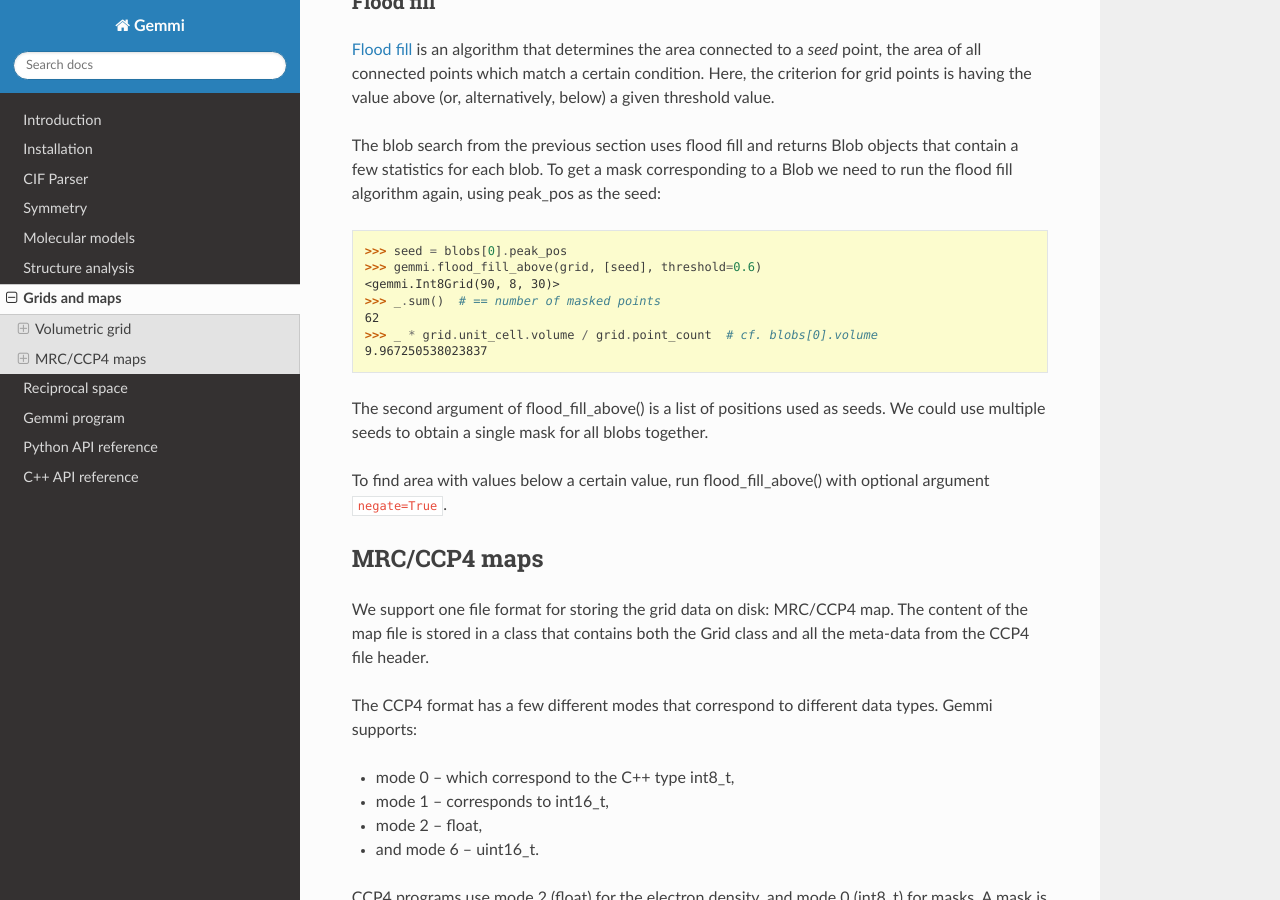
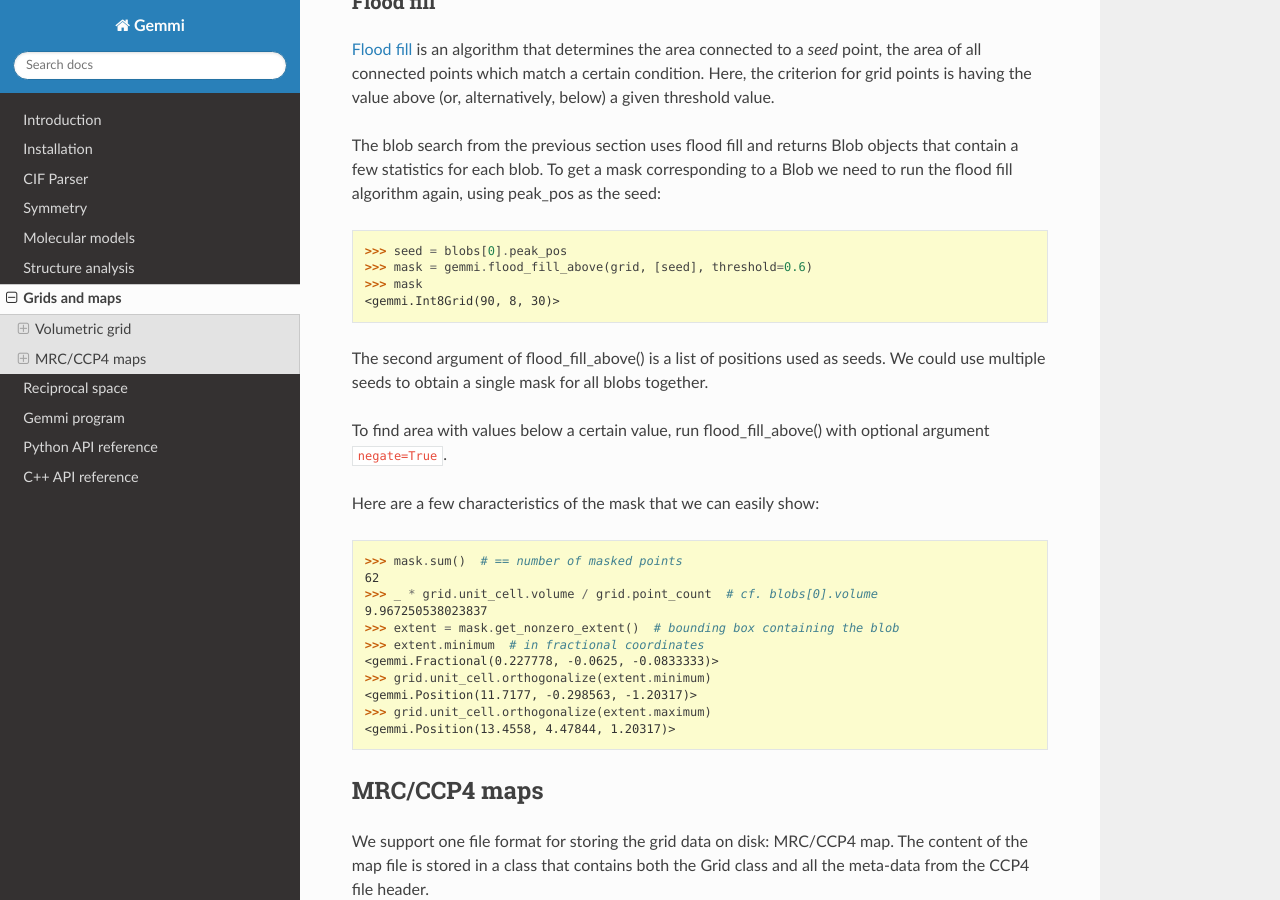
Before and after one commit to project-gemmi/gemmi, a Sphinx documentation site: the page built from docs/grid.rst, in a window 1280 px wide and 900 px high, scrolled down 10420 px. Built offline with Sphinx 7.4.7 and the Read the Docs theme 2.0.0, drawn with Linux system fonts in a browser that asks for light colours.

Commit message:
python bindings to get_nonzero_extent<int8_t>
for #218

```diff
--- a/docs/grid.rst
+++ b/docs/grid.rst
@@ -592,18 +592,32 @@ using peak_pos as the seed:
 .. doctest::
 
   >>> seed = blobs[0].peak_pos
-  >>> gemmi.flood_fill_above(grid, [seed], threshold=0.6)
+  >>> mask = gemmi.flood_fill_above(grid, [seed], threshold=0.6)
+  >>> mask
   <gemmi.Int8Grid(90, 8, 30)>
-  >>> _.sum()  # == number of masked points
-  62
-  >>> _ * grid.unit_cell.volume / grid.point_count  # cf. blobs[0].volume
-  9.967250538023837
+
 
 The second argument of flood_fill_above() is a list of positions used as seeds.
 We could use multiple seeds to obtain a single mask for all blobs together.
 
 To find area with values below a certain value,
 run flood_fill_above() with optional argument ``negate=True``.
+
+Here are a few characteristics of the mask that we can easily show:
+
+.. doctest::
+
+  >>> mask.sum()  # == number of masked points
+  62
+  >>> _ * grid.unit_cell.volume / grid.point_count  # cf. blobs[0].volume
+  9.967250538023837
+  >>> extent = mask.get_nonzero_extent()  # bounding box containing the blob
+  >>> extent.minimum  # in fractional coordinates
+  <gemmi.Fractional(0.227778, -0.0625, -0.0833333)>
+  >>> grid.unit_cell.orthogonalize(extent.minimum)
+  <gemmi.Position(11.7177, -0.298563, -1.20317)>
+  >>> grid.unit_cell.orthogonalize(extent.maximum)
+  <gemmi.Position(13.4558, 4.47844, 1.20317)>
 
 MRC/CCP4 maps
 =============
```
Also changed, not shown: 1 other file.
